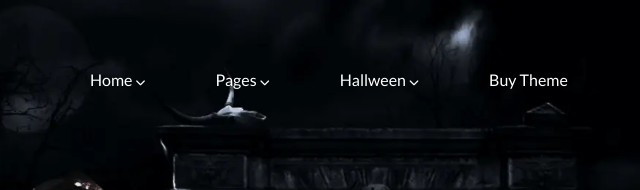
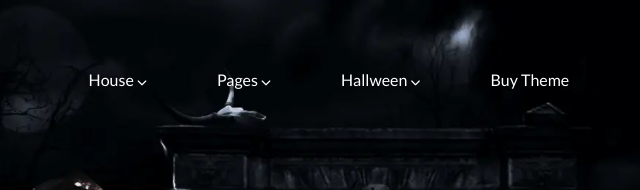
Before and after one commit to hoSam333/soft, a plain HTML site: page index.html in a window 1280 px wide. Shown: the top 190 px of the page, 243-883 px from the left. Drawn offline with nearby package versions, Linux system fonts and the light colour scheme.

Commit message:
Update index.html

```diff
--- a/index.html
+++ b/index.html
@@ -25,7 +25,7 @@
         <i class="fa-solid fa-bars"></i>
         <ul>
             <li>
-                <a href="#">Home  <i class="fa-solid fa-chevron-down"></i>  </a>
+                <a href="#">House  <i class="fa-solid fa-chevron-down"></i>  </a>
             </li>
             <li>
                 <a href="#">pages  <i class="fa-solid fa-chevron-down"></i>  </a>
```
